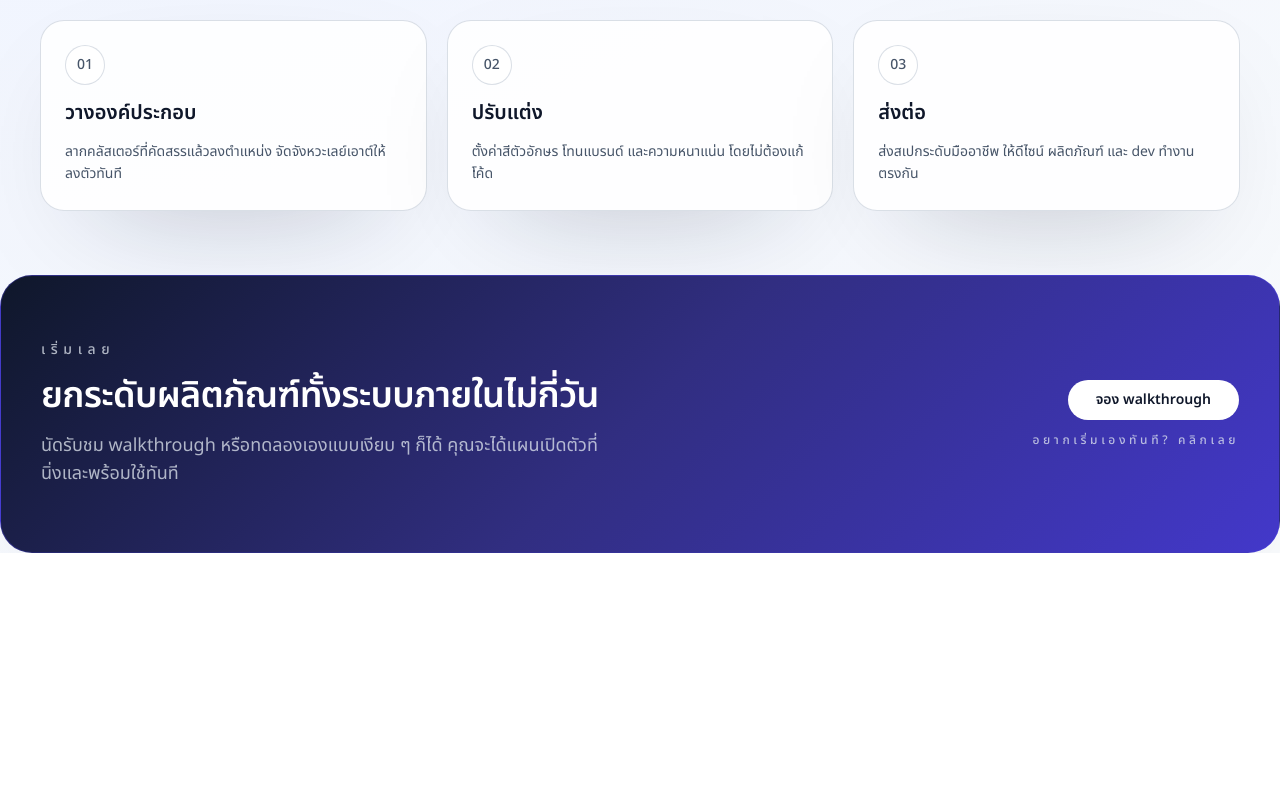
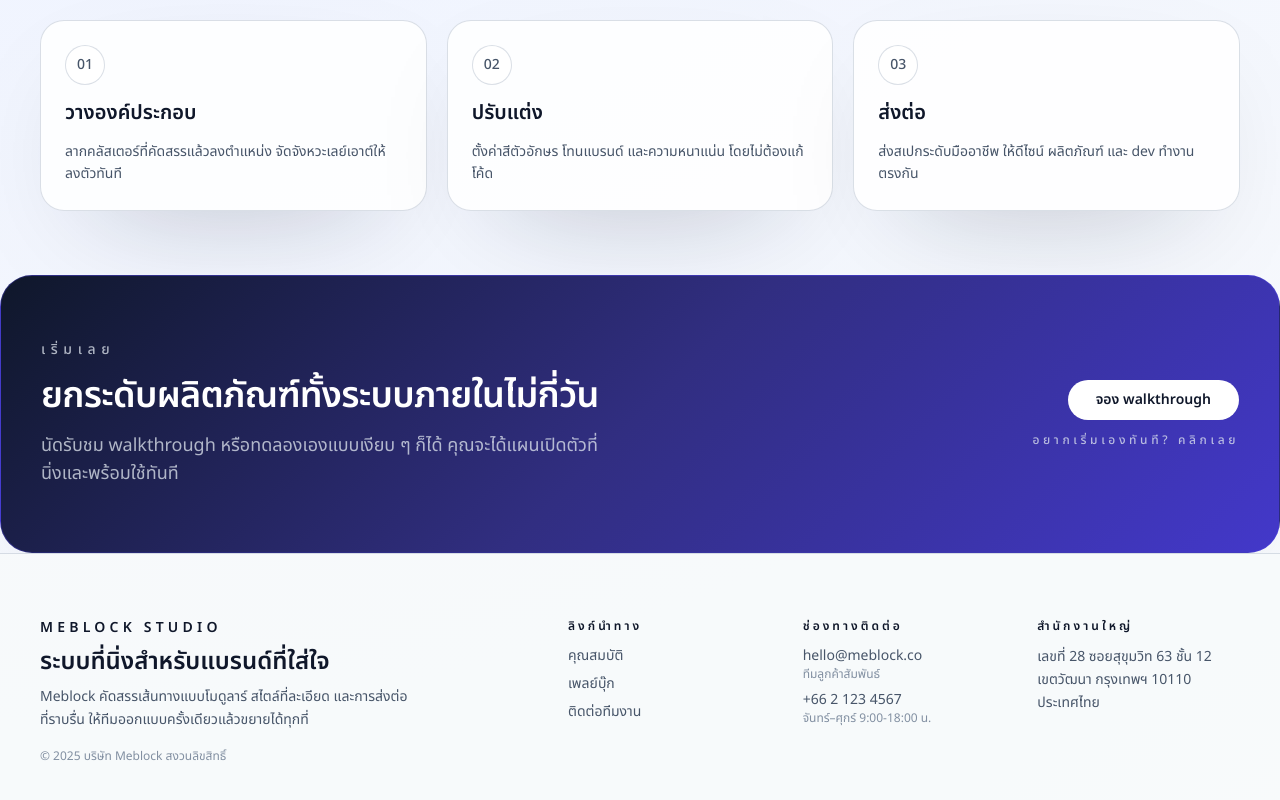
Before and after one commit to Karbys/MEBLOCK, a Next.js app in the folder app/: page / in a window 1280 px wide. Shown: the part 1266-2066 px from the top of the page. Before the commit the page ends 1819 px from the top, so only its background shows below. Built offline with nearby package versions, Linux system fonts and the light colour scheme.

Commit message:
feat: design

```diff
--- a/app/app/globals.css
+++ b/app/app/globals.css
@@ -13,6 +13,7 @@
   --surface-muted: rgba(255, 255, 255, 0.7);
   --surface-pill: rgba(255, 255, 255, 0.65);
   --surface-nav: rgba(255, 255, 255, 0.82);
+  --surface-footer: rgba(248, 250, 252, 0.82);
   --border-subtle: rgba(148, 163, 184, 0.35);
   --border-strong: rgba(79, 70, 229, 0.35);
   --btn-primary-bg: #0f172a;
@@ -28,6 +29,7 @@
   --cta-gradient: linear-gradient(135deg, #0f172a 0%, #312e81 50%, #4338ca 100%);
   --cta-text-primary: #ffffff;
   --cta-text-muted: rgba(226, 232, 240, 0.75);
+  --color-text-tertiary: rgba(100, 116, 139, 0.8);
   --shadow-card: 0 40px 120px -60px rgba(15, 23, 42, 0.35);
   --shadow-elevated: 0 30px 80px -60px rgba(15, 23, 42, 0.45);
 }
@@ -42,6 +44,7 @@
   --surface-muted: rgba(15, 23, 42, 0.6);
   --surface-pill: rgba(30, 41, 59, 0.55);
   --surface-nav: rgba(4, 9, 20, 0.82);
+  --surface-footer: rgba(2, 6, 23, 0.72);
   --border-subtle: rgba(71, 85, 105, 0.55);
   --border-strong: rgba(148, 163, 184, 0.6);
   --btn-primary-bg: #2563eb;
@@ -59,6 +62,7 @@
   --cta-text-muted: rgba(148, 163, 184, 0.8);
   --shadow-card: 0 40px 120px -60px rgba(2, 6, 23, 0.75);
   --shadow-elevated: 0 30px 80px -60px rgba(15, 23, 42, 0.55);
+  --color-text-tertiary: rgba(148, 163, 184, 0.65);
 }
 
 @media (prefers-color-scheme: dark) {
@@ -72,6 +76,7 @@
     --surface-muted: rgba(15, 23, 42, 0.6);
     --surface-pill: rgba(30, 41, 59, 0.55);
     --surface-nav: rgba(4, 9, 20, 0.82);
+    --surface-footer: rgba(2, 6, 23, 0.72);
     --border-subtle: rgba(71, 85, 105, 0.55);
     --border-strong: rgba(148, 163, 184, 0.6);
     --btn-primary-bg: #2563eb;
@@ -89,6 +94,7 @@
     --cta-text-muted: rgba(148, 163, 184, 0.8);
     --shadow-card: 0 40px 120px -60px rgba(2, 6, 23, 0.75);
     --shadow-elevated: 0 30px 80px -60px rgba(15, 23, 42, 0.55);
+    --color-text-tertiary: rgba(148, 163, 184, 0.65);
   }
 }
 
@@ -118,6 +124,10 @@ body {
     color: var(--color-text-secondary);
   }
 
+  .text-tertiary {
+    color: var(--color-text-tertiary);
+  }
+
   .border-subtle {
     border-color: var(--border-subtle);
   }
@@ -140,6 +150,10 @@ body {
 
   .bg-surface-nav {
     background: var(--surface-nav);
+  }
+
+  .bg-surface-footer {
+    background: var(--surface-footer);
   }
 
   .shadow-card {
--- a/app/app/layout.tsx
+++ b/app/app/layout.tsx
@@ -2,6 +2,7 @@ import type { Metadata } from "next";
 import { Geist, Geist_Mono, Noto_Sans_Thai } from "next/font/google";
 import "./globals.css";
 import Navbar from "@/components/layout/Navbar";
+import Footer from "@/components/layout/Footer";
 import Providers from "./providers";
 
 const geistSans = Geist({
@@ -37,6 +38,7 @@ export default function RootLayout({
         <Providers>
           <Navbar />
           {children}
+          <Footer />
         </Providers>
       </body>
     </html>
--- /dev/null
+++ b/app/components/layout/Footer.tsx
@@ -0,0 +1,80 @@
+'use client';
+
+import Link from 'next/link';
+import React from 'react';
+
+import PageSection from '@/components/layout/PageSection';
+import { useI18n } from '@/contexts/I18nContext';
+
+const Footer: React.FC = () => {
+  const { t } = useI18n();
+
+  return (
+    <footer className="border-t border-subtle bg-surface-footer text-secondary transition-colors duration-500">
+      <PageSection className="gap-10 lg:flex-row lg:items-start lg:justify-between">
+        <div className="flex max-w-sm flex-col gap-4">
+          <div className="space-y-2">
+            <p className="text-sm font-semibold uppercase tracking-[0.3em] text-primary">
+              {t.footer.brand.eyebrow}
+            </p>
+            <h3 className="text-2xl font-semibold text-primary">{t.footer.brand.title}</h3>
+            <p className="text-sm leading-relaxed">{t.footer.brand.description}</p>
+          </div>
+          <p className="text-xs text-tertiary">{t.footer.brand.legal}</p>
+        </div>
+
+        <div className="grid flex-1 gap-8 sm:grid-cols-2 lg:max-w-2xl lg:grid-cols-3">
+          <div className="space-y-3">
+            <p className="text-xs font-semibold uppercase tracking-[0.25em] text-primary">
+              {t.footer.navigation.title}
+            </p>
+            <ul className="space-y-2 text-sm">
+              {t.footer.navigation.links.map((link) => (
+                <li key={link.href}>
+                  <Link href={link.href} className="transition hover:text-primary">
+                    {link.label}
+                  </Link>
+                </li>
+              ))}
+            </ul>
+          </div>
+
+          <div className="space-y-3">
+            <p className="text-xs font-semibold uppercase tracking-[0.25em] text-primary">
+              {t.footer.contact.title}
+            </p>
+            <ul className="space-y-2 text-sm">
+              <li>
+                <a href={`mailto:${t.footer.contact.email.value}`} className="transition hover:text-primary">
+                  {t.footer.contact.email.value}
+                </a>
+                <p className="text-xs text-tertiary">{t.footer.contact.email.label}</p>
+              </li>
+              <li>
+                <a href={`tel:${t.footer.contact.phone.value}`} className="transition hover:text-primary">
+                  {t.footer.contact.phone.value}
+                </a>
+                <p className="text-xs text-tertiary">{t.footer.contact.phone.label}</p>
+              </li>
+            </ul>
+          </div>
+
+          <div className="space-y-3">
+            <p className="text-xs font-semibold uppercase tracking-[0.25em] text-primary">
+              {t.footer.headquarters.title}
+            </p>
+            <address className="not-italic text-sm leading-relaxed">
+              {t.footer.headquarters.address.line1}
+              <br />
+              {t.footer.headquarters.address.line2}
+              <br />
+              {t.footer.headquarters.address.country}
+            </address>
+          </div>
+        </div>
+      </PageSection>
+    </footer>
+  );
+};
+
+export default Footer;
--- a/app/components/layout/PageSection.tsx
+++ b/app/components/layout/PageSection.tsx
@@ -7,7 +7,7 @@ type PageSectionProps = {
 };
 
 const baseClassName =
-  'relative mx-auto flex w-full flex-col gap-6 px-6 py-12 transition-colors duration-500 sm:px-10 sm:py-16';
+  'relative mx-auto flex w-full max-w-6xl flex-col gap-6 px-6 py-12 transition-colors duration-500 sm:px-10 sm:py-16 xl:max-w-7xl';
 
 const PageSection: React.FC<PageSectionProps> = ({ id, className = '', children }) => {
   return (
--- a/app/locales/en.json
+++ b/app/locales/en.json
@@ -74,5 +74,34 @@
     "description": "Schedule a walkthrough or take Meblock for a quiet spin—either way, you leave with a refined launch plan.",
     "primaryCta": "Book a walkthrough",
     "secondaryLabel": "Prefer self-serve? Start instantly"
+  },
+  "footer": {
+    "brand": {
+      "eyebrow": "MEBLOCK STUDIO",
+      "title": "Quiet systems for thoughtful brands",
+      "description": "Meblock curates modular journeys, meticulous styling, and serene handoffs so teams can design once and scale everywhere.",
+      "legal": "© 2025 Meblock Company. All rights reserved."
+    },
+    "navigation": {
+      "title": "Navigation",
+      "links": [
+        { "href": "#features", "label": "Features" },
+        { "href": "#playbook", "label": "Playbook" },
+        { "href": "#discover", "label": "Get in touch" }
+      ]
+    },
+    "contact": {
+      "title": "Contact",
+      "email": { "label": "Customer success", "value": "hello@meblock.co" },
+      "phone": { "label": "Mon–Fri, 9am–6pm (ICT)", "value": "+66 2 123 4567" }
+    },
+    "headquarters": {
+      "title": "Headquarters",
+      "address": {
+        "line1": "28 Soi Sukhumvit 63, Floor 12",
+        "line2": "Watthana, Bangkok 10110",
+        "country": "Thailand"
+      }
+    }
   }
 }
--- a/app/locales/th.json
+++ b/app/locales/th.json
@@ -74,5 +74,34 @@
     "description": "นัดรับชม walkthrough หรือทดลองเองแบบเงียบ ๆ ก็ได้ คุณจะได้แผนเปิดตัวที่นิ่งและพร้อมใช้ทันที",
     "primaryCta": "จอง walkthrough",
     "secondaryLabel": "อยากเริ่มเองทันที? คลิกเลย"
+  },
+  "footer": {
+    "brand": {
+      "eyebrow": "MEBLOCK STUDIO",
+      "title": "ระบบที่นิ่งสำหรับแบรนด์ที่ใส่ใจ",
+      "description": "Meblock คัดสรรเส้นทางแบบโมดูลาร์ สไตล์ที่ละเอียด และการส่งต่อที่ราบรื่น ให้ทีมออกแบบครั้งเดียวแล้วขยายได้ทุกที่",
+      "legal": "© 2025 บริษัท Meblock สงวนลิขสิทธิ์"
+    },
+    "navigation": {
+      "title": "ลิงก์นำทาง",
+      "links": [
+        { "href": "#features", "label": "คุณสมบัติ" },
+        { "href": "#playbook", "label": "เพลย์บุ๊ก" },
+        { "href": "#discover", "label": "ติดต่อทีมงาน" }
+      ]
+    },
+    "contact": {
+      "title": "ช่องทางติดต่อ",
+      "email": { "label": "ทีมลูกค้าสัมพันธ์", "value": "hello@meblock.co" },
+      "phone": { "label": "จันทร์–ศุกร์ 9:00-18:00 น.", "value": "+66 2 123 4567" }
+    },
+    "headquarters": {
+      "title": "สำนักงานใหญ่",
+      "address": {
+        "line1": "เลขที่ 28 ซอยสุขุมวิท 63 ชั้น 12",
+        "line2": "เขตวัฒนา กรุงเทพฯ 10110",
+        "country": "ประเทศไทย"
+      }
+    }
   }
 }
```
